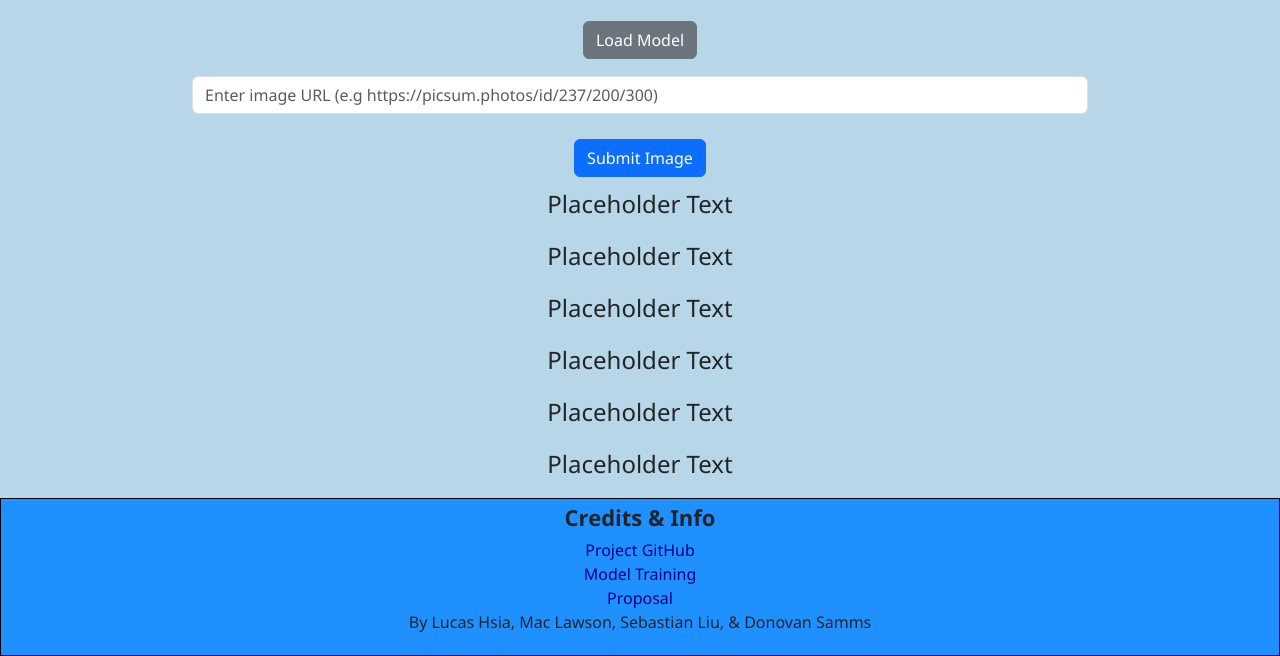
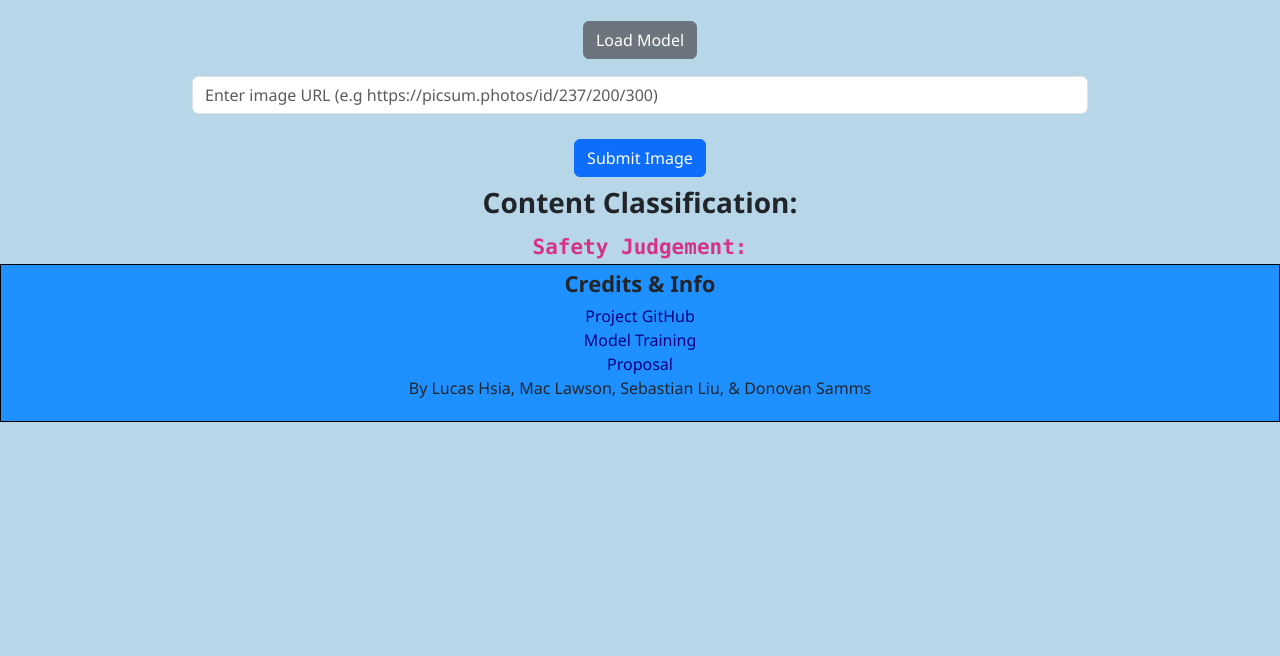
Before and after one commit to mac-lawson/socialmediaclassifier, a Flask app: page / in a window 1280 px wide. Shown: the part 329-985 px from the top of the page. After the commit the page ends 751 px from the top, so only its background shows below. Run offline with Flask 3, Linux system fonts and the light colour scheme.

Commit message:
new webapp

```diff
--- a/app.py
+++ b/app.py
@@ -8,6 +8,14 @@
 
 @app.route('/', methods = ["GET", "POST"])
 def home():
-    # if request.method == "POST":
+    if request.method == "POST":
+        url_to_scan = str(request.form.get("urlinput"))
+        content = str(classify(url_to_scan))
+        print(content)
+        processor = Process(content)
+        return render_template("site/index.html", classifier=str(content), judgement=str(processor.sentiment(str(processor.judge()))))
 
-    return render_template("index.html")
+    return render_template("site/index.html", classifier="", judgement="")
+
+if __name__ == "__main__":
+    app.run()
--- a/requirements.txt
+++ b/requirements.txt
@@ -4,3 +4,4 @@
 Pillow
 requests
 xformers
+flask
--- a/templates/site/index.html
+++ b/templates/site/index.html
@@ -168,12 +168,9 @@
 </div>
 
 <div class="placeholdertext">
-<p>Placeholder Text</p>
-<p>Placeholder Text</p>
-<p>Placeholder Text</p>
-<p>Placeholder Text</p>
-<p>Placeholder Text</p>
-<p>Placeholder Text</p>
+<h3><b>Content Classification: {{classifier}}</b></h3>
+<code><b>Safety Judgement: {{judgement}}</b></code>
+
 </div>
 
 </body>
```
Also changed, not shown: vercel.json (added).
